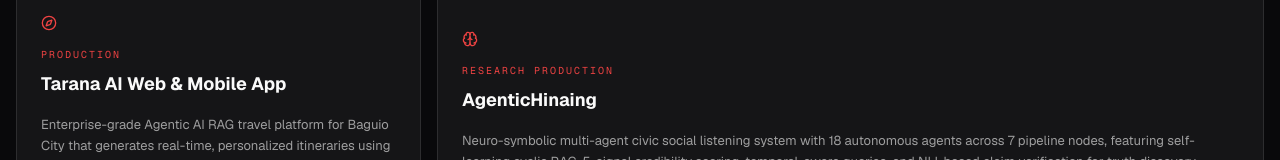
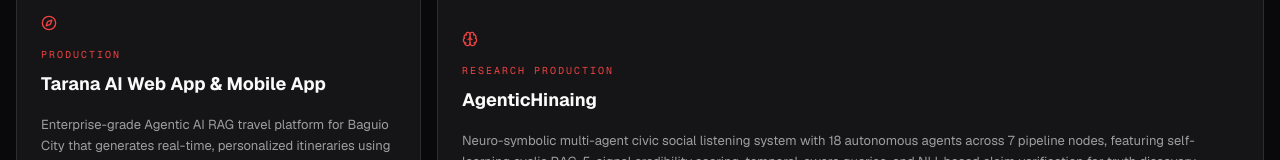
Before and after one commit to donyelqt/donielearys, a Next.js app: page / in a window 1280 px wide. Shown: the part 7394-7554 px from the top of the page. Built offline with nearby package versions, Linux system fonts and the light colour scheme.

Commit message:
fix: Tarana title -> Web App & Mobile App

```diff
--- a/src/components/sections/Projects.tsx
+++ b/src/components/sections/Projects.tsx
@@ -67,7 +67,7 @@ const projects = [
     linkLabel: "Visit site",
   },
   {
-    title: "Tarana AI Web & Mobile App",
+    title: "Tarana AI Web App & Mobile App",
     status: "Production",
     description: "Enterprise-grade Agentic AI RAG travel platform for Baguio City that generates real-time, personalized itineraries using multi-agent AI, vector embeddings, live traffic/weather data. Supported by LGU Baguio City and deployed with 100+ beta users.",
     header: (
```
